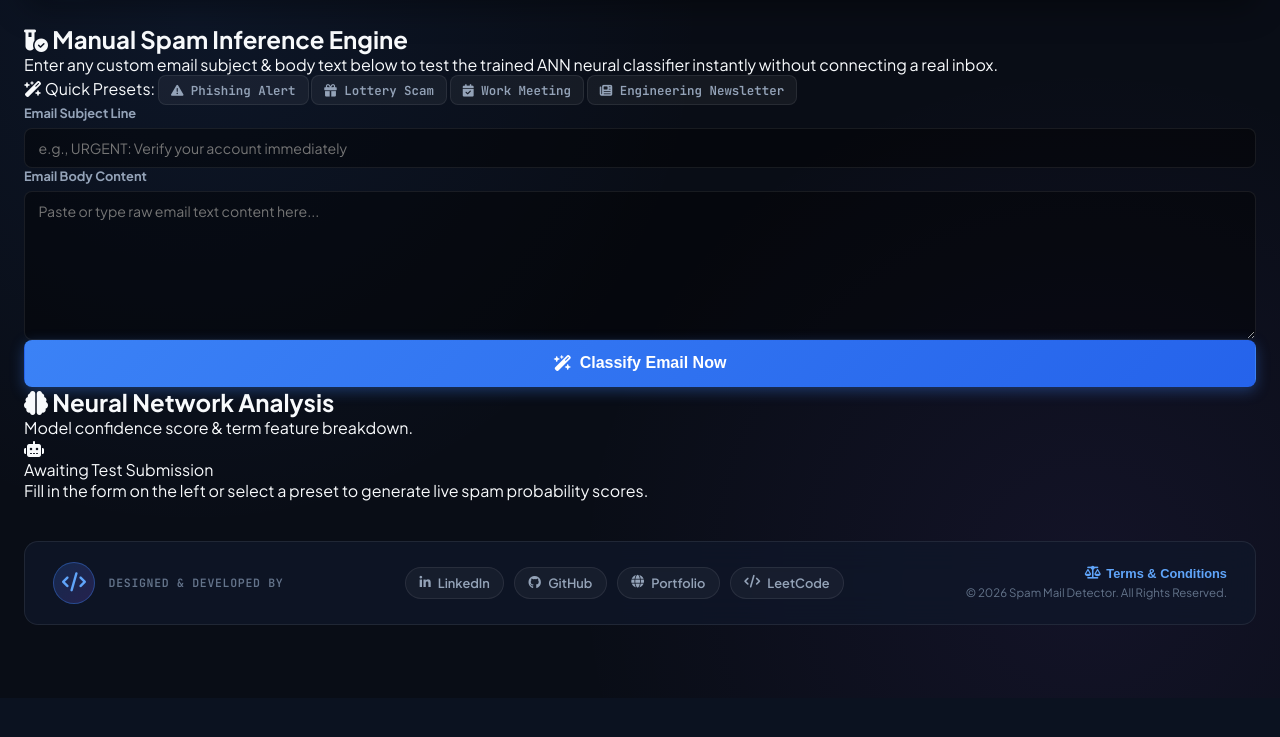
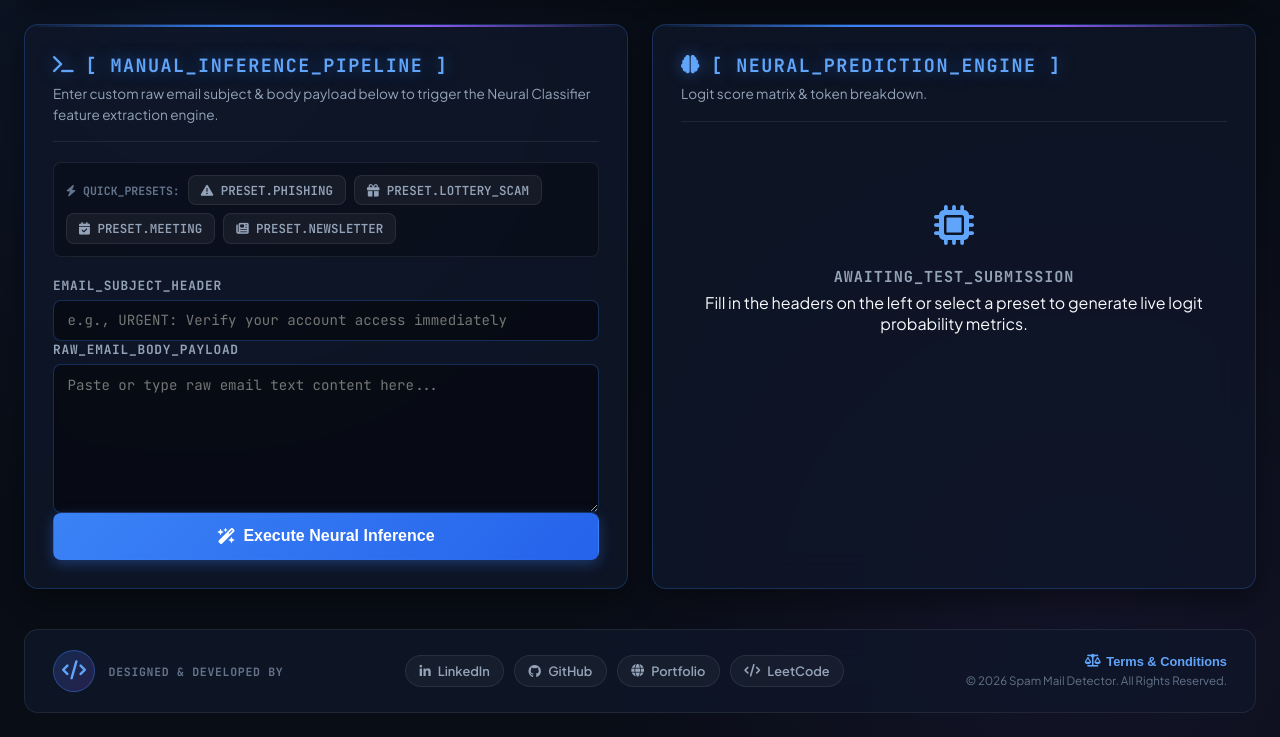
Before and after one commit to Lakshminarayana51/Email-spam-detector, a Flask app: page /test in a window 1280 px wide. Shown: the part 102-839 px from the top of the page. Before the commit the page ends 727 px from the top, so only its background shows below. Run offline with Flask 3, Linux system fonts and the light colour scheme.

Commit message:
Redesign Test Simulator with cyberpunk cyber cards and robotic labels

```diff
--- a/static/css/style.css
+++ b/static/css/style.css
@@ -352,7 +352,7 @@ body.dark-theme {
 }
 
 /* ==========================================================================
-   Activity Feed Section — Futuristic Robotic & Cyberpunk Styling
+   Activity Feed & Test Simulator — Futuristic Robotic Styling
    ========================================================================== */
 .activity-section {
     background: var(--bg-card);
@@ -368,7 +368,7 @@ body.dark-theme {
     overflow: hidden;
 }
 
-.activity-section::before {
+.activity-section::before, .cyber-card::before {
     content: '';
     position: absolute;
     top: 0;
@@ -394,7 +394,6 @@ body.dark-theme {
     gap: 0.75rem;
 }
 
-/* Robotic Cyberpunk Heading */
 .robotic-heading {
     font-family: var(--font-mono) !important;
     font-size: 1.15rem !important;
@@ -406,6 +405,25 @@ body.dark-theme {
     display: flex;
     align-items: center;
     gap: 0.65rem;
+}
+
+.robotic-subheading {
+    font-family: var(--font-mono);
+    font-size: 0.85rem;
+    font-weight: 700;
+    letter-spacing: 0.06em;
+    color: var(--text-muted);
+    margin-bottom: 0.6rem;
+    text-transform: uppercase;
+}
+
+.robotic-label {
+    font-family: var(--font-mono);
+    font-size: 0.78rem;
+    font-weight: 700;
+    color: #60a5fa;
+    letter-spacing: 0.06em;
+    text-transform: uppercase;
 }
 
 .pulse-ring {
@@ -447,6 +465,140 @@ body.dark-theme {
     color: #fff;
     border-color: var(--primary-blue);
     box-shadow: 0 0 12px var(--primary-glow);
+}
+
+/* Test Simulator Layout */
+.test-layout {
+    display: grid;
+    grid-template-columns: 1fr 1fr;
+    gap: 1.5rem;
+}
+
+.test-card {
+    background: var(--bg-card);
+    backdrop-filter: blur(20px);
+    border: 1px solid rgba(59, 130, 246, 0.25);
+    border-radius: var(--radius-md);
+    padding: 1.75rem;
+    display: flex;
+    flex-direction: column;
+    gap: 1.25rem;
+    box-shadow: 0 10px 30px rgba(0, 0, 0, 0.4);
+    position: relative;
+    overflow: hidden;
+}
+
+.test-card-header {
+    display: flex;
+    flex-direction: column;
+    gap: 0.4rem;
+    border-bottom: 1px solid var(--border-glass);
+    padding-bottom: 1rem;
+}
+
+.test-desc {
+    font-size: 0.85rem;
+    color: var(--text-muted);
+    line-height: 1.5;
+}
+
+.sample-presets {
+    display: flex;
+    align-items: center;
+    gap: 0.5rem;
+    flex-wrap: wrap;
+    background: rgba(0, 0, 0, 0.25);
+    padding: 0.75rem;
+    border-radius: var(--radius-sm);
+    border: 1px solid var(--border-glass);
+}
+
+.sample-title {
+    font-family: var(--font-mono);
+    font-size: 0.72rem;
+    font-weight: 700;
+    color: var(--text-dim);
+    text-transform: uppercase;
+}
+
+.sample-btn.spam:hover { background: var(--accent-red-bg); color: var(--accent-red); border-color: var(--accent-red); }
+.sample-btn.ham:hover { background: var(--accent-green-bg); color: var(--accent-green); border-color: var(--accent-green); }
+
+.cyber-input {
+    width: 100%;
+    padding: 0.75rem 1rem;
+    background: rgba(0, 0, 0, 0.45) !important;
+    border: 1px solid rgba(59, 130, 246, 0.3) !important;
+    border-radius: var(--radius-sm);
+    color: #fff !important;
+    font-family: var(--font-mono) !important;
+    font-size: 0.88rem;
+    transition: all 0.2s ease;
+}
+
+.cyber-input:focus {
+    border-color: var(--primary-blue) !important;
+    box-shadow: 0 0 15px var(--primary-glow) !important;
+}
+
+.result-placeholder {
+    padding: 4rem 1rem;
+    text-align: center;
+    display: flex;
+    flex-direction: column;
+    align-items: center;
+    justify-content: center;
+}
+
+.probability-container {
+    background: rgba(0, 0, 0, 0.3);
+    padding: 1.25rem;
+    border-radius: var(--radius-sm);
+    border: 1px solid var(--border-glass);
+    display: flex;
+    flex-direction: column;
+    gap: 0.6rem;
+    margin: 1rem 0;
+}
+
+.prob-header {
+    display: flex;
+    align-items: center;
+    justify-content: space-between;
+}
+
+.prob-percent {
+    font-size: 1.4rem;
+    font-weight: 800;
+    color: #60a5fa;
+}
+
+.prob-bar-bg {
+    width: 100%;
+    height: 10px;
+    background: rgba(255, 255, 255, 0.08);
+    border-radius: var(--radius-full);
+    overflow: hidden;
+}
+
+.prob-bar-fill {
+    height: 100%;
+    background: linear-gradient(90deg, var(--primary-blue), var(--accent-red));
+    border-radius: var(--radius-full);
+    transition: width 0.6s ease;
+}
+
+.token-box {
+    background: #050811;
+    border: 1px solid rgba(59, 130, 246, 0.3);
+    border-radius: var(--radius-sm);
+    padding: 1rem;
+    font-size: 0.82rem;
+    color: #34d399;
+    line-height: 1.6;
+    max-height: 180px;
+    overflow-y: auto;
+    box-shadow: inset 0 0 15px rgba(0, 0, 0, 0.8);
 }
 
 /* Email Feed Table */
@@ -759,6 +911,7 @@ body.dark-theme {
 .text-green { color: var(--accent-green); }
 .text-dim { color: var(--text-dim); }
 .text-amber { color: var(--accent-amber); }
+.text-blue { color: #60a5fa; }
 .mono { font-family: var(--font-mono); }
 .font-bold { font-weight: 700; }
 .hidden { display: none !important; }
@@ -766,6 +919,7 @@ body.dark-theme {
 /* Mobile Responsive */
 @media (max-width: 900px) {
     .metrics-grid { grid-template-columns: repeat(2, 1fr); }
+    .test-layout { grid-template-columns: 1fr; }
     .footer-container { flex-direction: column; align-items: center; text-align: center; }
     .footer-terms { align-items: center; }
 }
--- a/templates/test_email.html
+++ b/templates/test_email.html
@@ -7,7 +7,7 @@
     <!-- Google Fonts -->
     <link rel="preconnect" href="https://fonts.googleapis.com">
     <link rel="preconnect" href="https://fonts.gstatic.com" crossorigin>
-    <link href="https://fonts.googleapis.com/css2?family=Plus+Jakarta+Sans:wght@300;400;500;600;700;800&family=JetBrains+Mono:wght@400;500;600&display=swap" rel="stylesheet">
+    <link href="https://fonts.googleapis.com/css2?family=Plus+Jakarta+Sans:wght@300;400;500;600;700;800&family=JetBrains+Mono:ital,wght@0,400;0,500;0,600;0,700;1,400&display=swap" rel="stylesheet">
     <!-- FontAwesome Icons -->
     <link rel="stylesheet" href="https://cdnjs.cloudflare.com/ajax/libs/font-awesome/6.5.1/css/all.min.css">
     <!-- Custom CSS -->
@@ -41,59 +41,59 @@
         <main class="dashboard-content">
             <div class="test-layout">
                 <!-- Test Form Column -->
-                <div class="test-card">
+                <div class="test-card cyber-card">
                     <div class="test-card-header">
-                        <h2><i class="fa-solid fa-vial-circle-check"></i> Manual Spam Inference Engine</h2>
-                        <p class="test-desc">Enter any custom email subject & body text below to test the trained ANN neural classifier instantly without connecting a real inbox.</p>
+                        <h2 class="robotic-heading"><i class="fa-solid fa-terminal"></i> [ MANUAL_INFERENCE_PIPELINE ]</h2>
+                        <p class="test-desc">Enter custom raw email subject & body payload below to trigger the Neural Classifier feature extraction engine.</p>
                     </div>
 
                     <!-- Preset Sample Buttons -->
                     <div class="sample-presets">
-                        <span class="sample-title"><i class="fa-solid fa-wand-magic-sparkles"></i> Quick Presets:</span>
+                        <span class="sample-title"><i class="fa-solid fa-bolt"></i> QUICK_PRESETS:</span>
                         <button class="btn-xs sample-btn spam" onclick="loadSample('phishing')">
-                            <i class="fa-solid fa-triangle-exclamation"></i> Phishing Alert
+                            <i class="fa-solid fa-triangle-exclamation"></i> PRESET.PHISHING
                         </button>
                         <button class="btn-xs sample-btn spam" onclick="loadSample('lottery')">
-                            <i class="fa-solid fa-gift"></i> Lottery Scam
+                            <i class="fa-solid fa-gift"></i> PRESET.LOTTERY_SCAM
                         </button>
                         <button class="btn-xs sample-btn ham" onclick="loadSample('meeting')">
-                            <i class="fa-solid fa-calendar-check"></i> Work Meeting
+                            <i class="fa-solid fa-calendar-check"></i> PRESET.MEETING
                         </button>
                         <button class="btn-xs sample-btn ham" onclick="loadSample('newsletter')">
-                            <i class="fa-solid fa-newspaper"></i> Engineering Newsletter
+                            <i class="fa-solid fa-newspaper"></i> PRESET.NEWSLETTER
                         </button>
                     </div>
 
                     <form id="testForm" onsubmit="runTestInference(event)">
                         <div class="form-group">
-                            <label>Email Subject Line</label>
-                            <input type="text" id="testSubject" required placeholder="e.g., URGENT: Verify your account immediately">
+                            <label class="robotic-label">EMAIL_SUBJECT_HEADER</label>
+                            <input type="text" id="testSubject" class="cyber-input" required placeholder="e.g., URGENT: Verify your account access immediately">
                         </div>
 
                         <div class="form-group">
-                            <label>Email Body Content</label>
-                            <textarea id="testBody" rows="7" required placeholder="Paste or type raw email text content here..."></textarea>
+                            <label class="robotic-label">RAW_EMAIL_BODY_PAYLOAD</label>
+                            <textarea id="testBody" class="cyber-input" rows="7" required placeholder="Paste or type raw email text content here..."></textarea>
                         </div>
 
                         <div class="form-actions">
-                            <button type="submit" class="btn btn-primary btn-large" id="btnRunInference">
-                                <i class="fa-solid fa-wand-magic-sparkles"></i> Classify Email Now
+                            <button type="submit" class="btn btn-primary btn-large cyber-btn" id="btnRunInference">
+                                <i class="fa-solid fa-wand-magic-sparkles"></i> Execute Neural Inference
                             </button>
                         </div>
                     </form>
                 </div>
 
                 <!-- Prediction Results Column -->
-                <div class="test-card result-card">
+                <div class="test-card result-card cyber-card">
                     <div class="test-card-header">
-                        <h2><i class="fa-solid fa-brain"></i> Neural Network Analysis</h2>
-                        <p class="test-desc">Model confidence score & term feature breakdown.</p>
+                        <h2 class="robotic-heading"><i class="fa-solid fa-brain"></i> [ NEURAL_PREDICTION_ENGINE ]</h2>
+                        <p class="test-desc">Logit score matrix & token breakdown.</p>
                     </div>
 
                     <div id="resultPlaceholder" class="result-placeholder">
-                        <i class="fa-solid fa-robot"></i>
-                        <p>Awaiting Test Submission</p>
-                        <span>Fill in the form on the left or select a preset to generate live spam probability scores.</span>
+                        <i class="fa-solid fa-microchip fa-bounce" style="font-size: 2.5rem; color: #60a5fa; margin-bottom: 0.75rem;"></i>
+                        <p class="robotic-text">AWAITING_TEST_SUBMISSION</p>
+                        <span>Fill in the headers on the left or select a preset to generate live logit probability metrics.</span>
                     </div>
 
                     <div id="resultContent" class="result-content hidden">
@@ -106,17 +106,17 @@
 
                         <div class="probability-container">
                             <div class="prob-header">
-                                <span>Spam Probability Score</span>
-                                <span id="resultConfidence" class="prob-percent">0.0%</span>
+                                <span class="robotic-label">SPAM PROBABILITY SCORE</span>
+                                <span id="resultConfidence" class="prob-percent font-mono">0.0%</span>
                             </div>
                             <div class="prob-bar-bg">
                                 <div id="probBarFill" class="prob-bar-fill" style="width: 0%;"></div>
                             </div>
-                            <small class="prob-sub">Raw Model Logit: <span id="rawScoreText" class="mono">0.0000</span></small>
+                            <small class="prob-sub font-mono">Raw Model Logit: <span id="rawScoreText" class="mono text-blue">0.0000</span></small>
                         </div>
 
                         <div class="features-breakdown">
-                            <h3><i class="fa-solid fa-filter"></i> Processed Tokens & Cleaned Terms</h3>
+                            <h3 class="robotic-subheading"><i class="fa-solid fa-code"></i> PROCESSED_TOKENS & TERMS</h3>
                             <div id="snippetText" class="token-box mono"></div>
                         </div>
                     </div>
```
